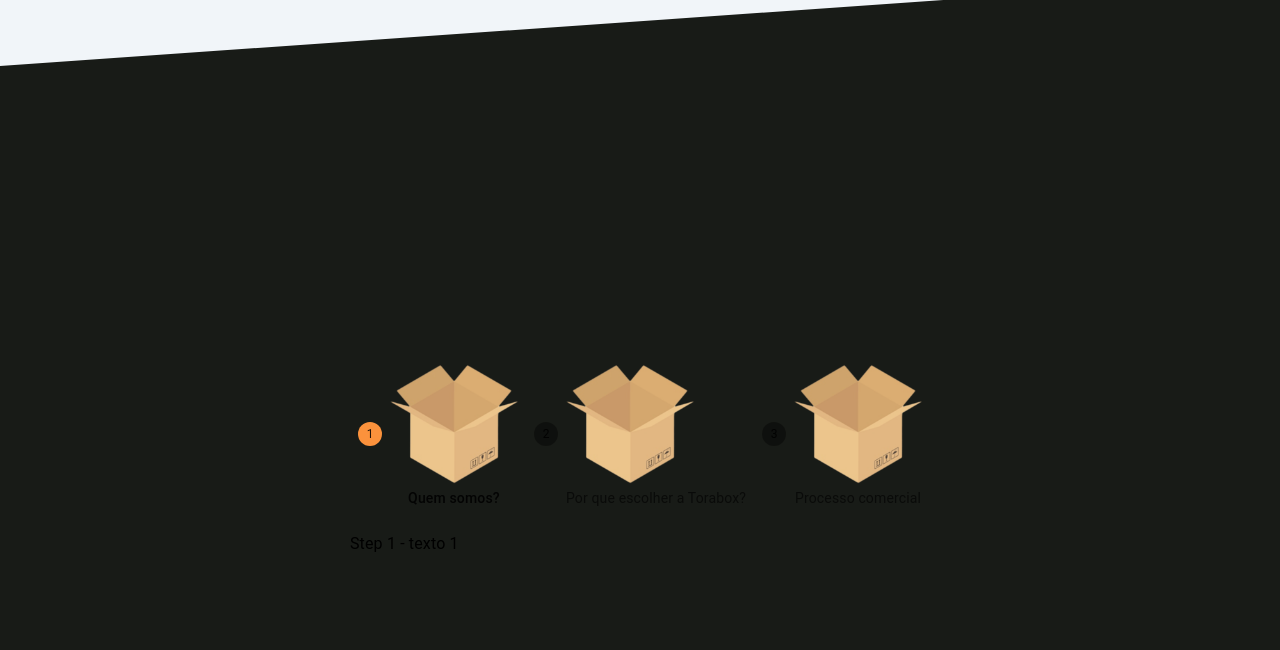
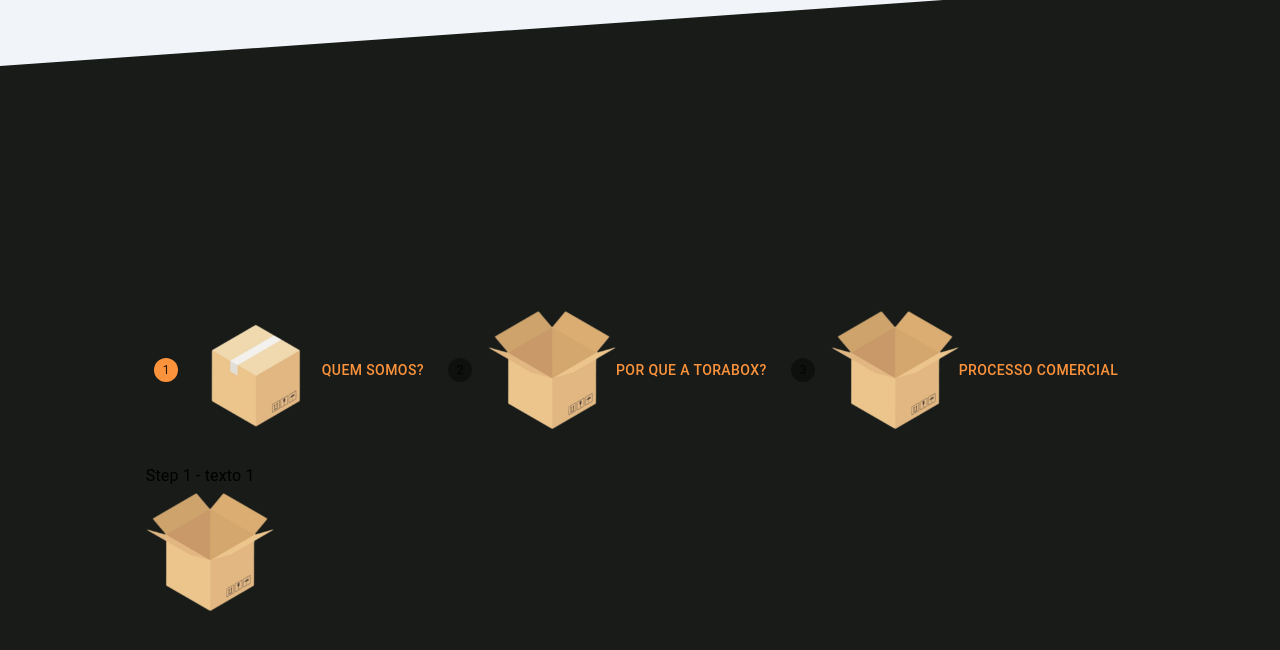
Before and after one commit to jess-andrade/torabox, a Next.js app: page / in a window 1280 px wide. Shown: the part 1252-1902 px from the top of the page. Built offline with nearby package versions, Linux system fonts and the light colour scheme.

Commit message:
fix: about2 - box

```diff
--- a/src/components/NewStepper.tsx
+++ b/src/components/NewStepper.tsx
@@ -1,5 +1,6 @@
 import * as React from 'react';
 import Image from 'next/image';
+import React, { useContext } from 'react';
 
 // MUI imports
 import Box from '@mui/material/Box';
@@ -7,14 +8,32 @@ import Stepper from '@mui/material/Stepper';
 import Step from '@mui/material/Step';
 import StepButton from '@mui/material/StepButton';
 import Typography from '@mui/material/Typography';
+import { Button } from '@mui/material';
 
 //my imports
 import boxclosed from '../../public/boxclosed.png'
 import boxopened from '../../public/boxopened.png'
+import { boxOpenedContext } from '@/context/boxopenedcontext';
 
-const steps = ['Quem somos?', 'Por que escolher a Torabox?', 'Processo comercial'];
+const steps = [
+  {
+    text: 'Quem somos?',
+    value: 0
+  },
+  {
+    text: 'Por que a Torabox?',
+    value: 1
+  },
+  {
+    text: 'Processo comercial',
+    value: 2
+  }]
 
 export default function NewStepper() {
+
+  // //useContext
+  // const { boxOpened, setBoxOpened } = useContext(boxOpenedContext);
+
 
   const [activeStep, setActiveStep] = React.useState(0);
   const [completed, setCompleted] = React.useState<{
@@ -35,18 +54,22 @@ export default function NewStepper() {
   return (
     <Box sx={{ width: '100%' }}>
       <Stepper nonLinear activeStep={activeStep}>
-        {steps.map((label, index) => (
-          <Step key={label} completed={completed[index]}>
+        {steps.map((step, index) => (
+          <Step key={step.text} completed={completed[index]}>
             <StepButton color="inherit" onClick={handleStep(index)}>
 
+
+              <Button>
                 <Image
                   className='w-32'
                   onClick={() => setBox(prevMode => !prevMode)}
-                src={box ? boxclosed : boxopened}
+                  src={activeStep === step.value ? boxclosed : boxopened}
+                  // src={boxclosed}
                   alt="box-closed"
                   priority={false}
                 />
-              {label}
+                {step.text}
+              </Button>
 
 
             </StepButton>
@@ -59,7 +82,16 @@ export default function NewStepper() {
           {activeStep === 0 ?
             (<Typography sx={{ mt: 2, mb: 1, py: 1 }}>
               Step {activeStep + 1} - texto 1
-            </Typography>)
+              <Image
+                className='w-32'
+                src={boxopened}
+                alt="box-closed"
+                priority={false}
+              />
+            </Typography>
+
+
+            )
 
             : (activeStep === 1) ? (<Typography sx={{ mt: 2, mb: 1, py: 1 }}>
               Step {activeStep + 1} - texto 2
--- a/src/pages/_document.tsx
+++ b/src/pages/_document.tsx
@@ -5,7 +5,7 @@ export default function Document() {
     <Html lang="en">
       <Head >
         {/* <link rel="icon" href="/favicon.ico" /> */}
-        <title> Torabox </title>
+        {/* <title> Torabox </title> */}
       </Head>
       <body>
         <Main />
```
Also changed, not shown: src/context/boxOpenedContext.ts (added, +13 -0 lines), src/pages/_app.tsx (+8 -2 lines). Lines whose indentation alone changed are shown as unchanged.
